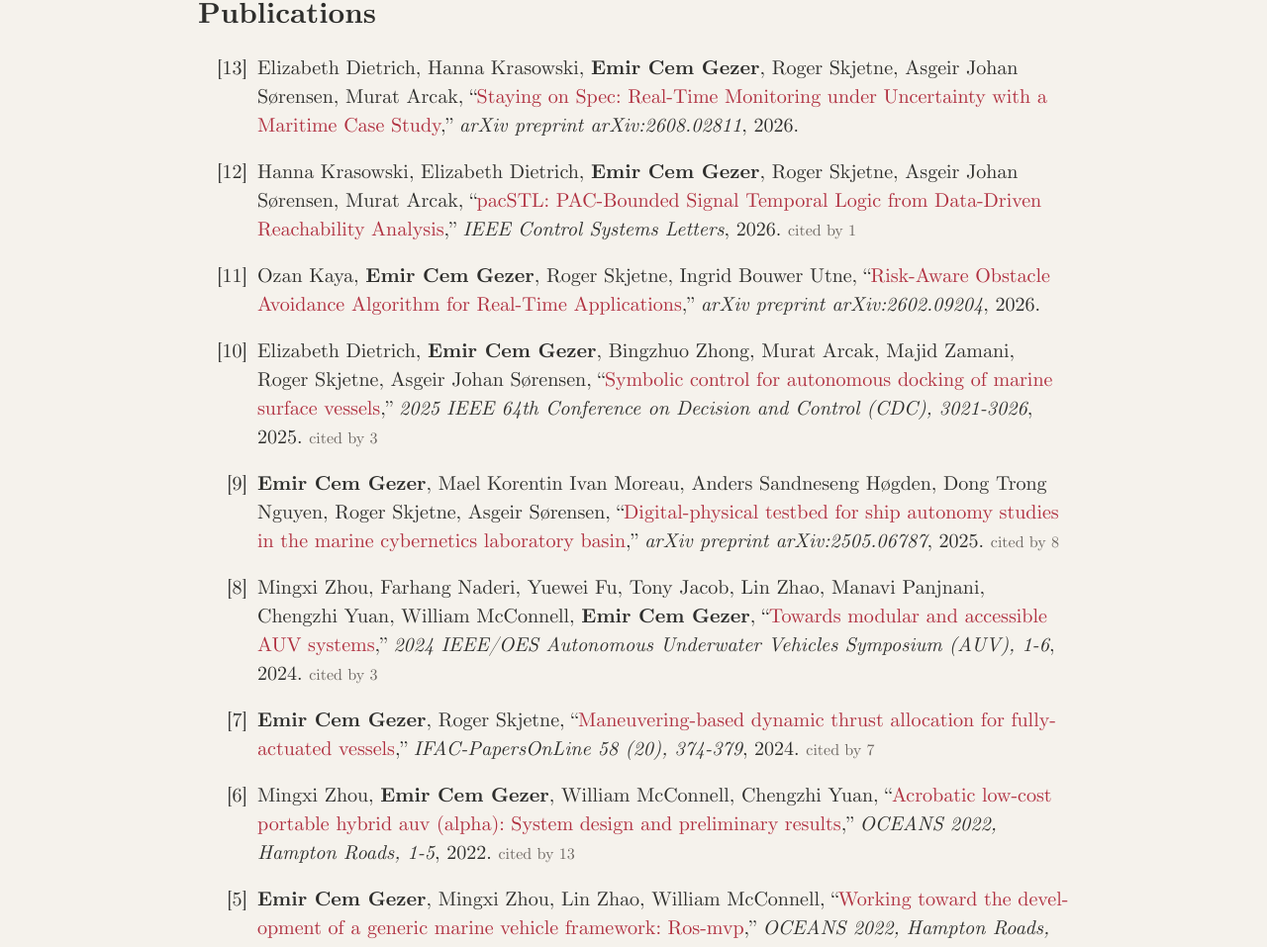
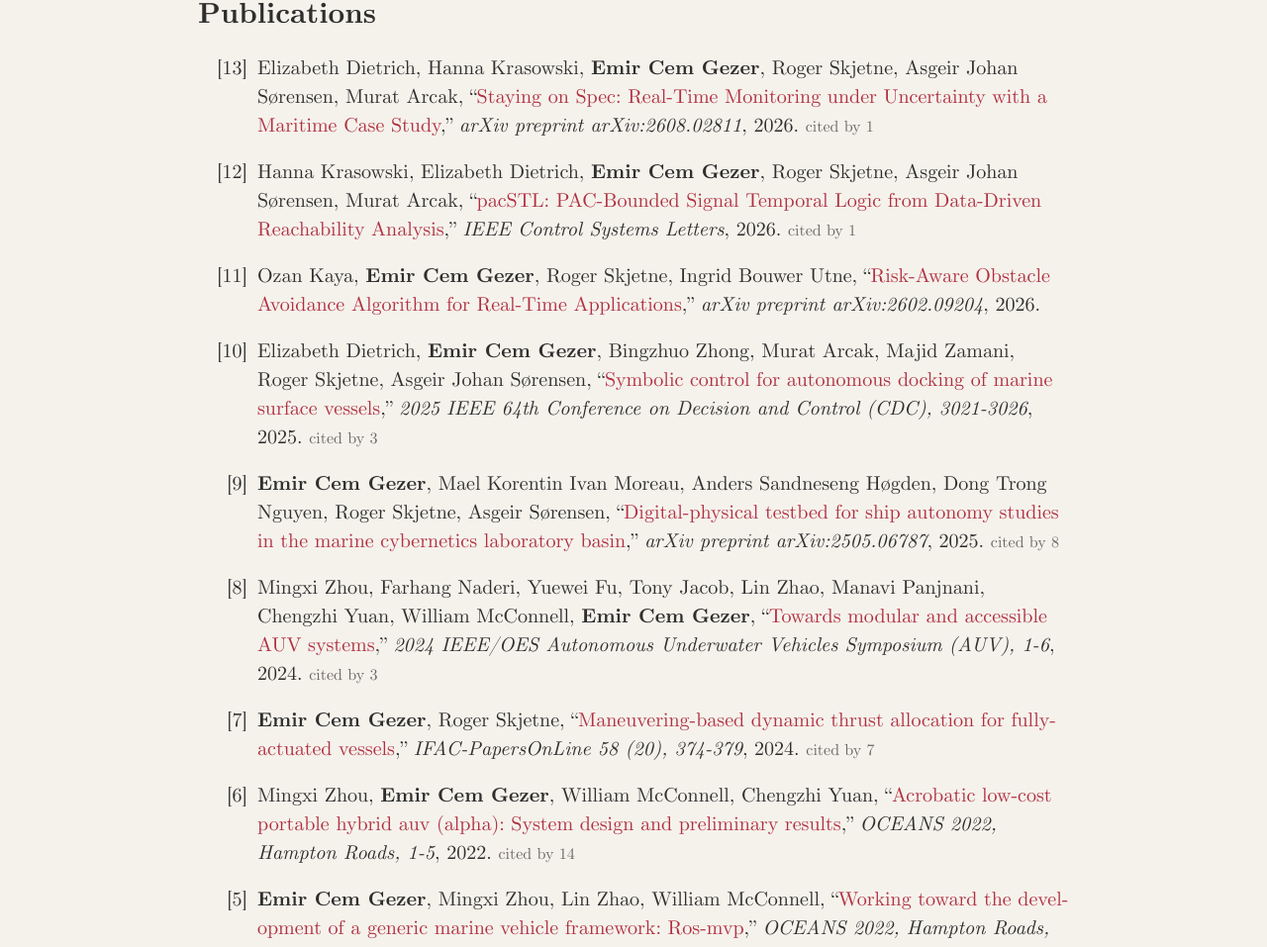
Before and after one commit to incebellipipo/incebellipipo.github.io, a Jekyll site: the page built from _pages/publications.html, in a window 1280 px wide. Shown: the part 313-1270 px from the top of the page at 99% size. Built offline with Jekyll 4.4.1, drawn with Linux system fonts in a browser that asks for light colours; nearby versions of some CDN libraries; some web fonts are replaced.

Commit message:
chore: update publications from Google Scholar

```diff
--- a/_data/scholar.json
+++ b/_data/scholar.json
@@ -5,7 +5,7 @@
     "authors": "Elizabeth Dietrich, Hanna Krasowski, Emir Cem Gezer, Roger Skjetne, Asgeir Johan Sørensen, Murat Arcak",
     "venue": "arXiv preprint arXiv:2608.02811",
     "year": 2026,
-    "citations": 0,
+    "citations": 1,
     "scholar_url": "https://scholar.google.com/citations?view_op=view_citation&hl=en&user=tkd32OsAAAAJ&pagesize=100&sortby=pubdate&citation_for_view=tkd32OsAAAAJ:Se3iqnhoufwC",
     "url": "https://arxiv.org/abs/2608.02811",
     "date": "2026/8/3",
@@ -89,7 +89,7 @@
     "authors": "Mingxi Zhou, Emir Cem Gezer, William McConnell, Chengzhi Yuan",
     "venue": "OCEANS 2022, Hampton Roads, 1-5",
     "year": 2022,
-    "citations": 13,
+    "citations": 14,
     "scholar_url": "https://scholar.google.com/citations?view_op=view_citation&hl=en&user=tkd32OsAAAAJ&pagesize=100&sortby=pubdate&citation_for_view=tkd32OsAAAAJ:UeHWp8X0CEIC",
     "url": "https://ieeexplore.ieee.org/abstract/document/9977113/",
     "date": "2022/10/17",
```
